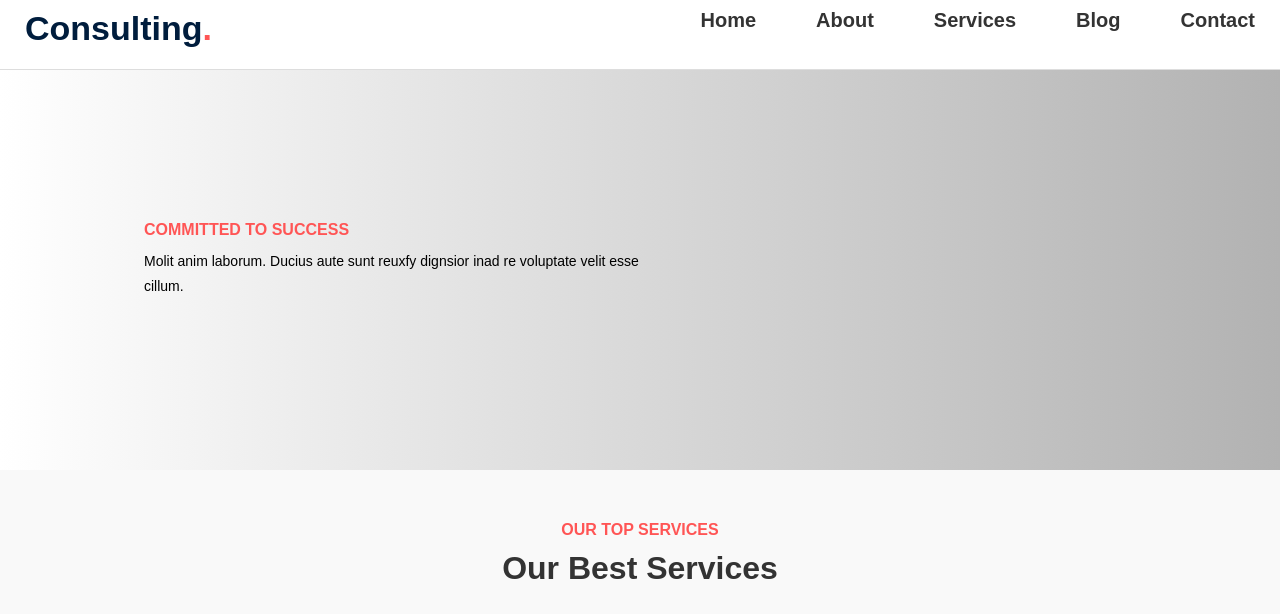
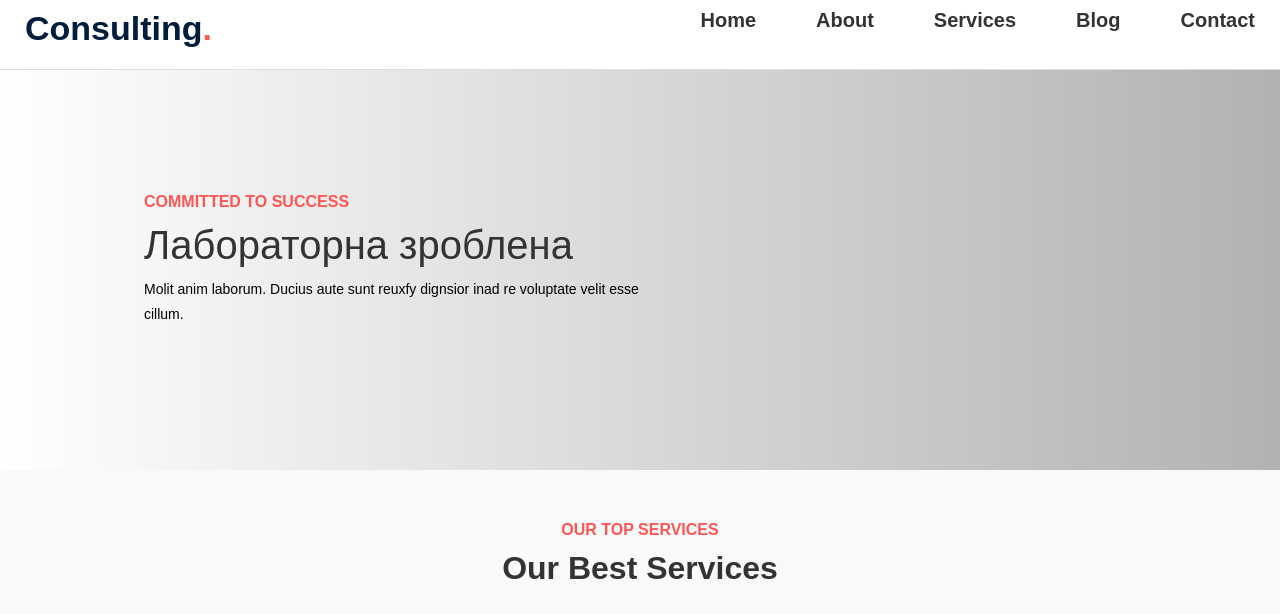
Before and after one commit to vv0loshyn/iit_labs, a plain HTML site: page index.html in a window 1280 px wide. Shown: the part 73-687 px from the top of the page. Drawn offline with nearby package versions, Linux system fonts and the light colour scheme.

Commit message:
Update index.html

```diff
--- a/index.html
+++ b/index.html
@@ -52,6 +52,7 @@
 			<div class="hero-content">
 				<div class="text-content">
 					<h4 class="sub-title">COMMITTED TO SUCCESS</h4>
+					<h1>Лабораторна зроблена</h1>
 					<p class="description" style="color: black">
 						Molit anim laborum. Ducius aute sunt reuxfy dignsior inad re voluptate velit esse cillum.
 					</p>
```
